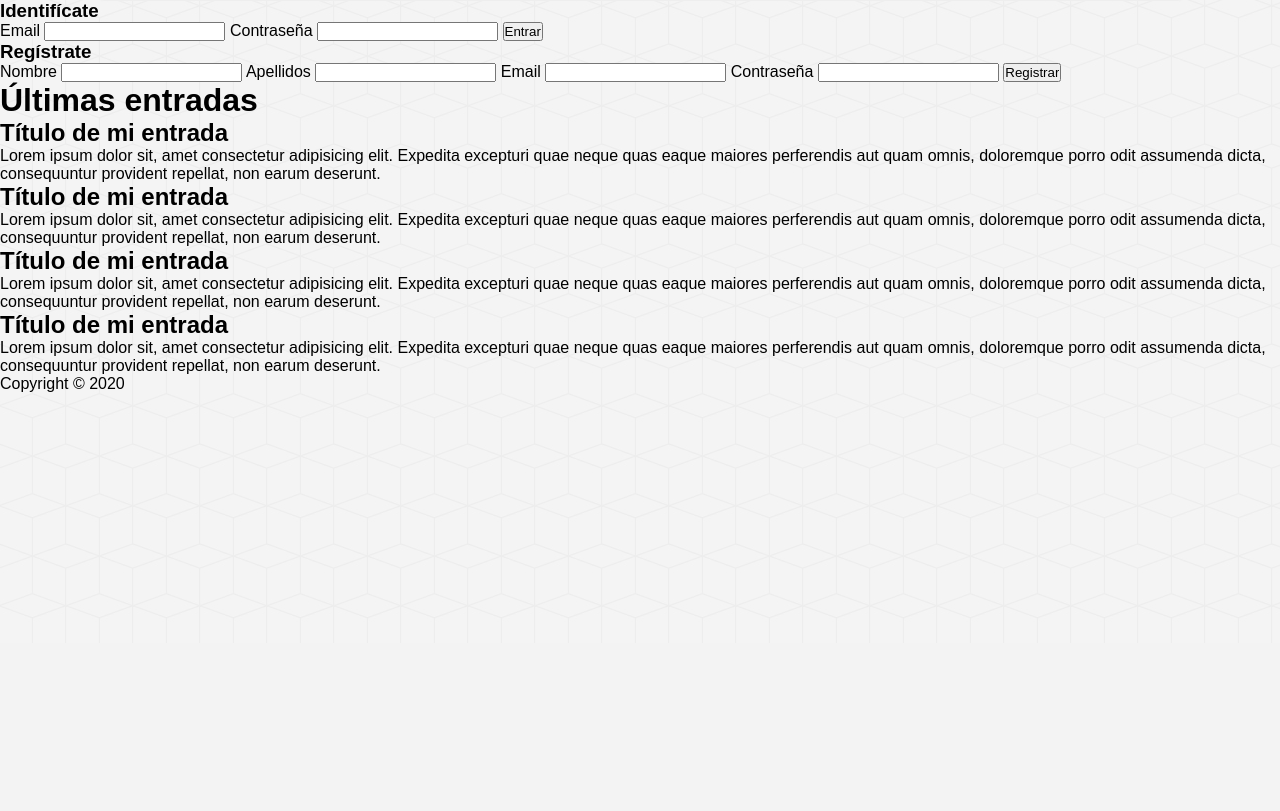
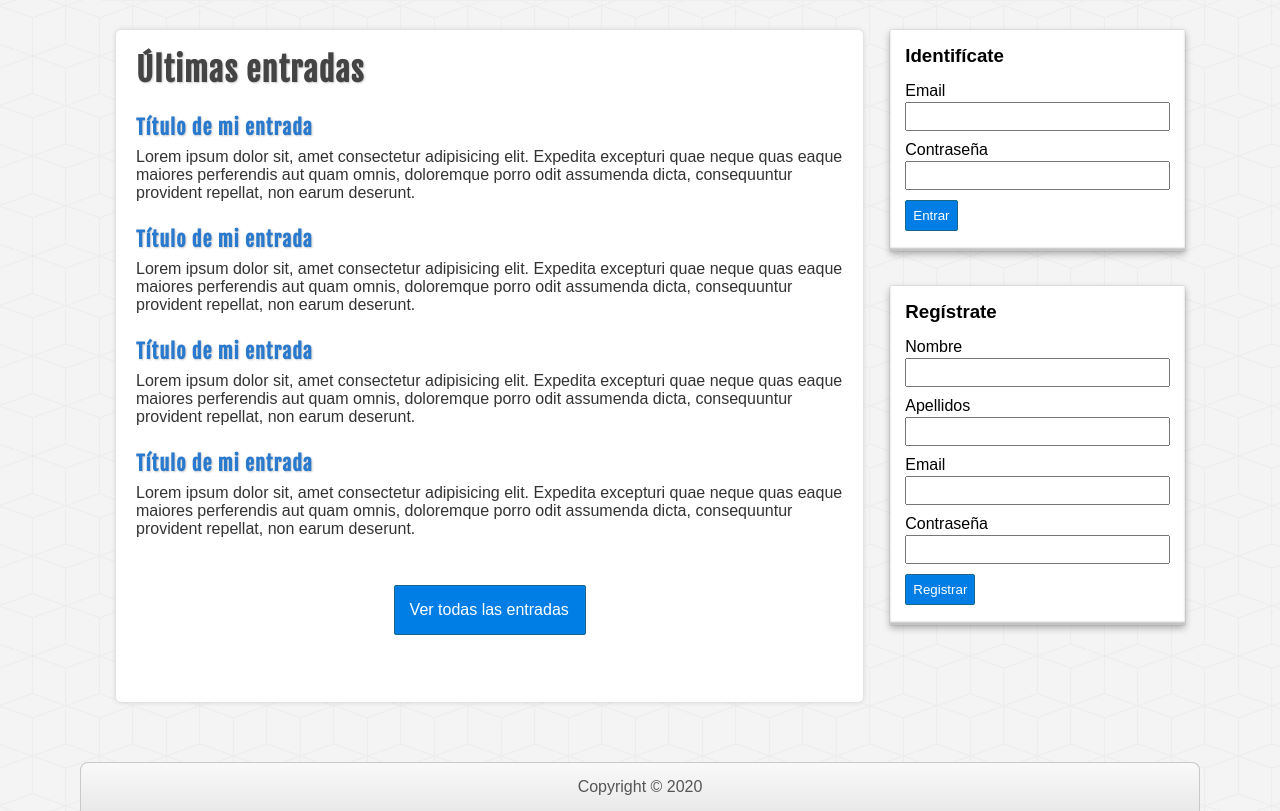
Before and after one commit to JohanGavelan/Master-en-PHP, a PHP site: page / in a window 1280 px wide. Shown: the part 157-968 px from the top of the page. Before the commit the page ends 549 px from the top, so only its background shows below. Run offline with PHP 8.4, Linux system fonts and the light colour scheme.

Commit message:
Maquetación del proyecto php terminada

```diff
--- a/proyecto-php/assets/css/styles.css
+++ b/proyecto-php/assets/css/styles.css
@@ -86,3 +86,125 @@ body {
 #menu ul li a:hover {
     background: linear-gradient(to bottom, #f2f2f2 0px, #dad9d4 100%);
 }
+
+/*CONTENIDO*/
+
+#contenedor {
+    width: 85%;
+    height: 702px;
+    margin: 30px auto;
+}
+
+
+/*BARRA LATERAL*/
+
+#sidebar {
+    float: right;
+    width: 27%;
+    height: auto;
+}
+
+.bloque {
+    display: block;
+    width: 90%;
+    margin: 0px auto 35px;
+    background-color: white;
+    padding: 15px;
+    box-shadow: 0px 0px 1px rgba(0,0,0,.3), 0px 3px 7px rgba(0,0,0,.3), 0px 0px 1px #fff inset, 0px -3px 2px rgba(0,0,0,.25) inset;
+}
+
+.bloque h3 {
+    margin-bottom: 15px;
+}
+
+label,
+input[type="text"],
+input[type="email"],
+input[type="password"] {
+    display: block;
+    width: 95%;
+    margin: 2px 0;
+}
+
+input[type="text"],
+input[type="email"],
+input[type="password"] {
+    margin-bottom: 10px;
+    padding: 5px;
+}
+
+input[type="button"],
+input[type="submit"] {
+    margin: 5px 0;
+    display: block;
+    padding: 7px;
+    border-radius: 2px;
+    color: white;
+    background-color: #007ee5;
+    border: 1px solid #156785;
+    cursor: pointer;
+}
+
+/*PRINCIPAL*/
+
+#principal {
+    float: left;
+    width: 65%;
+    min-height: 550px;
+    background-color: white;
+    border-radius: 5px;
+    box-shadow: 0px 0px 5px #ccc;
+    margin-left: 20px;
+    overflow: hidden;
+    padding: 20px;
+}
+
+#principal h1 {
+    font-family: 'Fajala';
+    font-size: 32px;
+    color: #444;
+    letter-spacing: 1px;
+    text-shadow: 1px 1px 2px #ccc;
+}
+
+#principal h2 {
+    font-family: 'Fajala';
+    font-size: 20px;
+    color: #2979cd;
+    letter-spacing: 1px;
+    margin-top: 25px;
+    text-shadow: 1px 1px 2px #ccc;
+}
+
+#principal p {
+    margin-top: 8px;
+    color: #333;
+}
+
+#btn a {
+    display: block;
+    width: 160px;
+    border-radius: 2px;
+    padding: 15px;
+    color: white;
+    background-color: #007ee5;
+    border: 1px solid #156785;
+    cursor: pointer;
+    margin: 47px auto;
+}
+
+/*PIE DE PÁGINA*/
+
+#footer {
+    clear: both;
+    width: 85%;
+    margin: 0 auto;
+    background: linear-gradient(to bottom, #f9f9f9 0px, #e9e9e9 100%);
+    border: 1px solid #c9c9c9;
+    border-bottom: none;
+    border-radius: 8px 8px 0 0;
+    color: #555;
+    height: auto;
+    padding: 15px;
+    text-align: center;
+}
--- a/proyecto-php/index.php
+++ b/proyecto-php/index.php
@@ -1,11 +1,13 @@
 <!DOCTYPE html>
 <html lang="en">
+
 <head>
     <meta charset="UTF-8">
     <meta name="viewport" content="width=device-width, initial-scale=1.0">
     <title>Proyecto PHP - Blog</title>
     <link rel="stylesheet" href="assets/css/styles.css">
 </head>
+
 <body>
     <header id="cabecera">
         <div id="logo">
@@ -76,25 +78,38 @@
         <div id="principal">
             <h1>Últimas entradas</h1>
             <article class="entrada">
+                <a href="">
                     <h2>Título de mi entrada</h2>
                     <p>Lorem ipsum dolor sit, amet consectetur adipisicing elit. Expedita excepturi quae neque quas eaque maiores perferendis aut quam omnis, doloremque porro odit assumenda dicta, consequuntur provident repellat, non earum deserunt.</p>
+                </a>
             </article>
             <article class="entrada">
+                <a href="">
                     <h2>Título de mi entrada</h2>
                     <p>Lorem ipsum dolor sit, amet consectetur adipisicing elit. Expedita excepturi quae neque quas eaque maiores perferendis aut quam omnis, doloremque porro odit assumenda dicta, consequuntur provident repellat, non earum deserunt.</p>
+                </a>
             </article>
             <article class="entrada">
+                <a href="">
                     <h2>Título de mi entrada</h2>
                     <p>Lorem ipsum dolor sit, amet consectetur adipisicing elit. Expedita excepturi quae neque quas eaque maiores perferendis aut quam omnis, doloremque porro odit assumenda dicta, consequuntur provident repellat, non earum deserunt.</p>
+                </a>
             </article>
             <article class="entrada">
+                <a href="">
                     <h2>Título de mi entrada</h2>
                     <p>Lorem ipsum dolor sit, amet consectetur adipisicing elit. Expedita excepturi quae neque quas eaque maiores perferendis aut quam omnis, doloremque porro odit assumenda dicta, consequuntur provident repellat, non earum deserunt.</p>
+                </a>
             </article>
+            <div id="btn">
+                <a href="">Ver todas las entradas</a>
             </div>
         </div>
-    <footer id="pie">
+        <div class="clearfix"></div>
+    </div>
+    <footer id="footer">
         <p>Copyright &copy; 2020</p>
     </footer>
 </body>
+
 </html>
```
Lines whose indentation alone changed are shown as unchanged.
